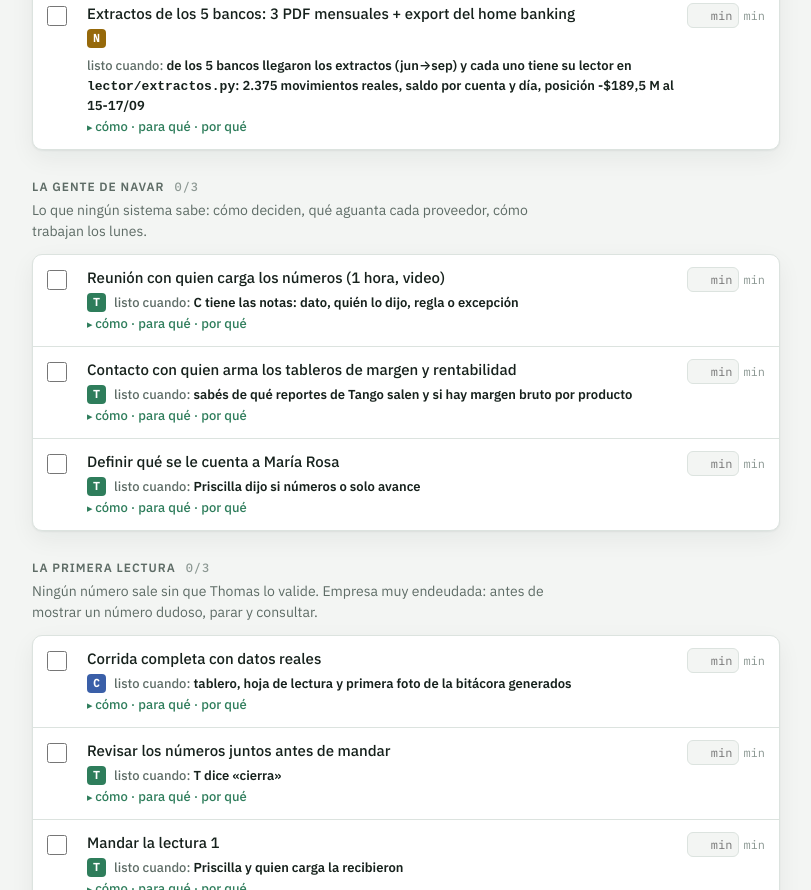
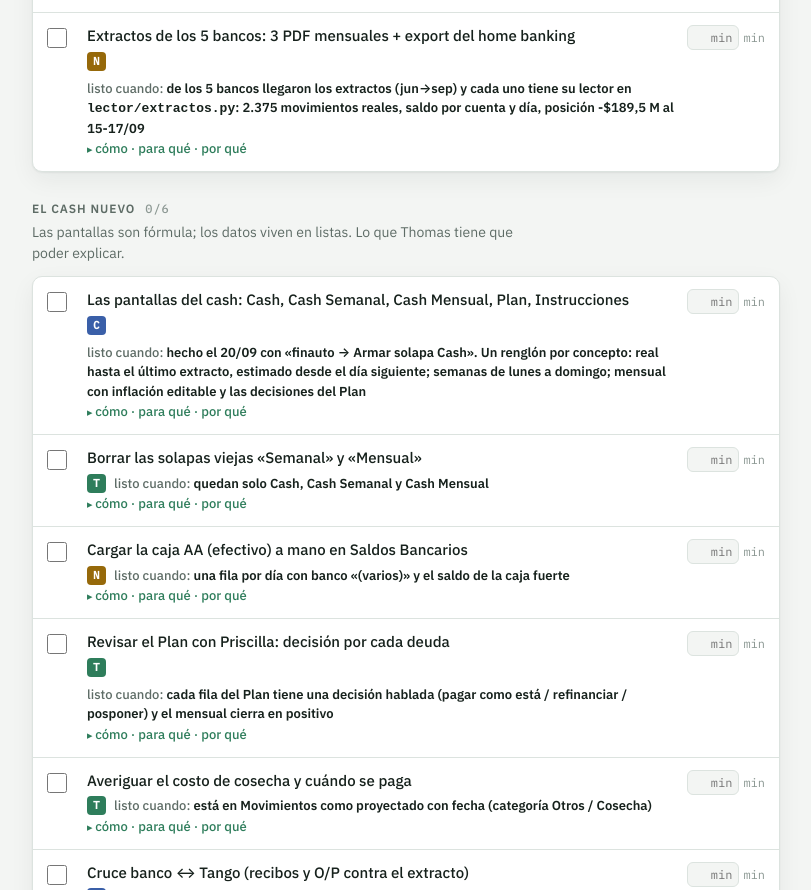
Before and after one commit to ThomasManzo/Finnauto, a plain HTML site: page clientes/navar/documentos/checklist_vivo.html in a window 1280 px wide. Shown: the part 1910-2800 px from the top of the page, without its empty margins (234-1045 px from the left). Drawn offline with Linux system fonts and the light colour scheme.

Commit message:
NAVAR: LEEME al 20/09 (cash v4 en la Sheet, scripts pegados, errores corregidos, pendientes); checklist vivo con el bloque del cash
Co-Authored-By: Claude Opus 5 <noreply@anthropic.com>

```diff
--- a/clientes/navar/documentos/checklist_vivo.html
+++ b/clientes/navar/documentos/checklist_vivo.html
@@ -115,6 +115,7 @@ const BLOQUES = [
   ["papeles", "Papeles y plata", "Antes de cargar un solo dato. Es lo que hace que sea un trabajo y no un favor."],
   ["acceso", "Acceso y primera conexión", "La notebook de NAVAR es la puerta a Tango y, después, la máquina donde corre todo lo automático."],
   ["datos", "Los datos reales adentro", "De los totales del cash viejo al detalle factura por factura."],
+  ["cash", "El cash nuevo", "Las pantallas son fórmula; los datos viven en listas. Lo que Thomas tiene que poder explicar."],
   ["gente", "La gente de NAVAR", "Lo que ningún sistema sabe: cómo deciden, qué aguanta cada proveedor, cómo trabajan los lunes."],
   ["lectura", "La primera lectura", "Ningún número sale sin que Thomas lo valide. Empresa muy endeudada: antes de mostrar un número dudoso, parar y consultar."],
   ["sheet", "La planilla en manos de NAVAR", "Los datos son de ellos. Vos sos editor, no dueño."],
@@ -185,10 +186,10 @@ const ITEMS = [
    como:"bcra.gob.ar → Central de Deudores → CUIT de A y de AA. Es público y gratis.",
    paraque:"El paso 0 del camino de la deuda sin pedirle nada a los bancos.",
    porque:"Ya sabemos que hay situación 2 en dos bancos; falta el resto y la evolución."},
-  {id:"importar_sheet", b:"datos", who:"T", t:"Cargar Tango, bancos y deuda en la Sheet con el importador (tres botones)",
-   listo:"la Sheet real tiene las listas de Tango, los 2.375 movimientos y saldos de los 5 bancos, y la Deuda Bancaria con líneas y cronograma; sin filas «agregado cash viejo»",
-   como:"(1) Subir a Drive, dentro de <code>NAVAR - Datos</code> (cualquier subcarpeta): <code>para_pegar_bancos_2026-09-18.xlsx</code> y <code>para_pegar_deuda_2026-09-18.xlsx</code> (están en <code>privado/bancos</code>). (2) Abrir la Sheet → Extensiones → Apps Script → abrir el script «importar_tango» que ya instalaste → borrar todo y pegar <code>clientes/navar/herramientas/importar_cashflow.gs</code> → Guardar. (3) Elegir <code>importarBancos</code> arriba → ▶ Ejecutar; después <code>importarDeuda</code>. El aviso chico de abajo a la derecha dice cuántas filas borró y cargó. Desde ahí, el menú «finauto» tiene los tres botones.",
-   paraque:"La Sheet real deja de tener la caja inventada del 31/08: pasa a tener el saldo real de cada cuenta, cada movimiento real y cada cuota de préstamo con fecha. Y la próxima carga es un click.",
+  {id:"importar_sheet", b:"datos", who:"T", t:"Cargar Tango, bancos, deuda e impuestos en la Sheet con el importador (cuatro botones)",
+   listo:"hecho el 19/09: la Sheet tiene las listas de Tango, los movimientos y saldos de los 5 bancos, la Deuda Bancaria (líneas + cronograma) y la Deuda Impositiva",
+   como:"Menú «finauto» de la Sheet → Importar Tango / Bancos / Deuda / Impuestos. Cada botón busca el <code>para_pegar_*</code> más nuevo en <code>NAVAR - Datos</code> y pisa lo que ese mismo lector cargó antes; no toca fórmulas ni lo cargado a mano. Los scripts viven en Extensiones → Apps Script (proyecto «NAVAR SA») y en el repo (<code>clientes/navar/herramientas/*.gs</code>).",
+   paraque:"La próxima carga es un click. Nadie pega filas a mano.",
    porque:"Pegar a mano 2.400 filas encima de fórmulas es la forma segura de romper la Sheet."},
   {id:"validar_tango", b:"datos", who:"T", t:"Validar los números de Tango con Karina antes de que nadie los vea",
    listo:"Karina confirmó (o corrigió) el vencido con proveedores, la deuda vieja y los cheques marcados REVISAR",
@@ -200,6 +201,38 @@ const ITEMS = [
    como:"Con las notas de la reunión con quien carga y lo que muestren los exports.",
    paraque:"Que el tablero aconseje con las reglas de NAVAR, no con supuestos.",
    porque:"«A quién pagar» depende de cuánto aguanta cada proveedor; eso no está en ningún sistema."},
+
+  // ---------------- cash
+  {id:"cash_v4", b:"cash", who:"C", t:"Las pantallas del cash: Cash, Cash Semanal, Cash Mensual, Plan, Instrucciones",
+   listo:"hecho el 20/09 con «finauto → Armar solapa Cash». Un renglón por concepto: real hasta el último extracto, estimado desde el día siguiente; semanas de lunes a domingo; mensual con inflación editable y las decisiones del Plan",
+   como:"Todo es fórmula sobre las listas (Movimientos, Saldos, Cuentas a Cobrar/Pagar, Cartera, Deuda Bancaria, Deuda Impositiva). Si un número está mal, se corrige en la lista. Manual: <code>clientes/navar/documentos/manual_cash.md</code> y la solapa Instrucciones.",
+   paraque:"Que Thomas pueda explicar cada número y que se mantenga solo.",
+   porque:"El cash viejo era una planilla tipeada a mano con 10 errores de fórmula."},
+  {id:"borrar_solapas_viejas", b:"cash", who:"T", t:"Borrar las solapas viejas «Semanal» y «Mensual»",
+   listo:"quedan solo Cash, Cash Semanal y Cash Mensual",
+   como:"Click derecho en la pestaña → Eliminar. Nada apunta a ellas.",
+   paraque:"Que nadie mire la versión vieja por error.",
+   porque:"Dos versiones del mismo número es una discusión asegurada."},
+  {id:"caja_aa", b:"cash", who:"N", t:"Cargar la caja AA (efectivo) a mano en Saldos Bancarios",
+   listo:"una fila por día con banco «(varios)» y el saldo de la caja fuerte",
+   como:"En la solapa Saldos Bancarios, quien cierra la caja carga fecha + saldo. Aparece en las pantallas como «AA · caja en efectivo».",
+   paraque:"Que el saldo total incluya lo que hay en la caja y no solo los bancos.",
+   porque:"AA opera en efectivo: no hay extracto que lo traiga."},
+  {id:"plan_priscilla", b:"cash", who:"T", t:"Revisar el Plan con Priscilla: decisión por cada deuda",
+   listo:"cada fila del Plan tiene una decisión hablada (pagar como está / refinanciar / posponer) y el mensual cierra en positivo",
+   como:"Solapa Plan: columnas Decisión, gracia, cuotas, tasa. Arranca con la propuesta del PDF «Situación y plan». Al cambiar una decisión, el Cash Mensual se recalcula solo.",
+   paraque:"Es la capacidad de pago repartida entre acreedores: lo que se lleva a cada banco y a ARCA.",
+   porque:"Sin plan, marzo cierra en −$348 M; con la propuesta, +$145 M."},
+  {id:"costo_cosecha", b:"cash", who:"T", t:"Averiguar el costo de cosecha y cuándo se paga",
+   listo:"está en Movimientos como proyectado con fecha (categoría Otros / Cosecha)",
+   como:"Preguntar a Priscilla: cuánto por kg o por mes, a quién, cuándo arranca la zafra.",
+   paraque:"Es el egreso grande que hoy no está en ninguna lista.",
+   porque:"Un cash sin la cosecha de una yerbatera se rompe en el primer mes de zafra."},
+  {id:"cruce_tango_banco", b:"cash", who:"C", t:"Cruce banco ↔ Tango (recibos y O/P contra el extracto)",
+   listo:"cada cobranza del extracto tiene su recibo y cada pago su O/P; lo que no cruza sale en Hallazgos",
+   como:"<code>lector/cruce.py</code> con «A tesoreria detalle jun-hoy.xlsx» (CUIT + cuenta + importe).",
+   paraque:"Saber qué cobranzas ya están en Tango y cuáles no, y dar de baja lo cobrado sin mirar factura por factura.",
+   porque:"Los recibos de Tango son 3× lo que entra al banco como cobranza: la diferencia son cheques descontados o endosados, y hay que verlo."},
 
   // ---------------- gente
   {id:"reunion_carga", b:"gente", who:"T", t:"Reunión con quien carga los números (1 hora, video)",
```
Also changed, not shown: 1 other file.
